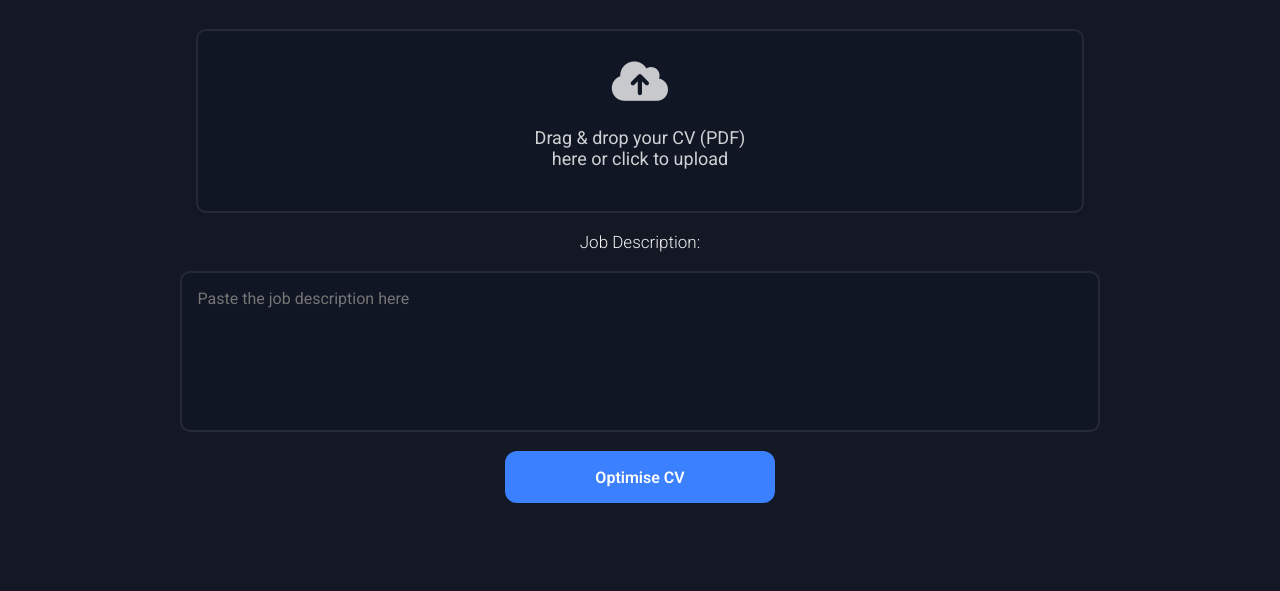
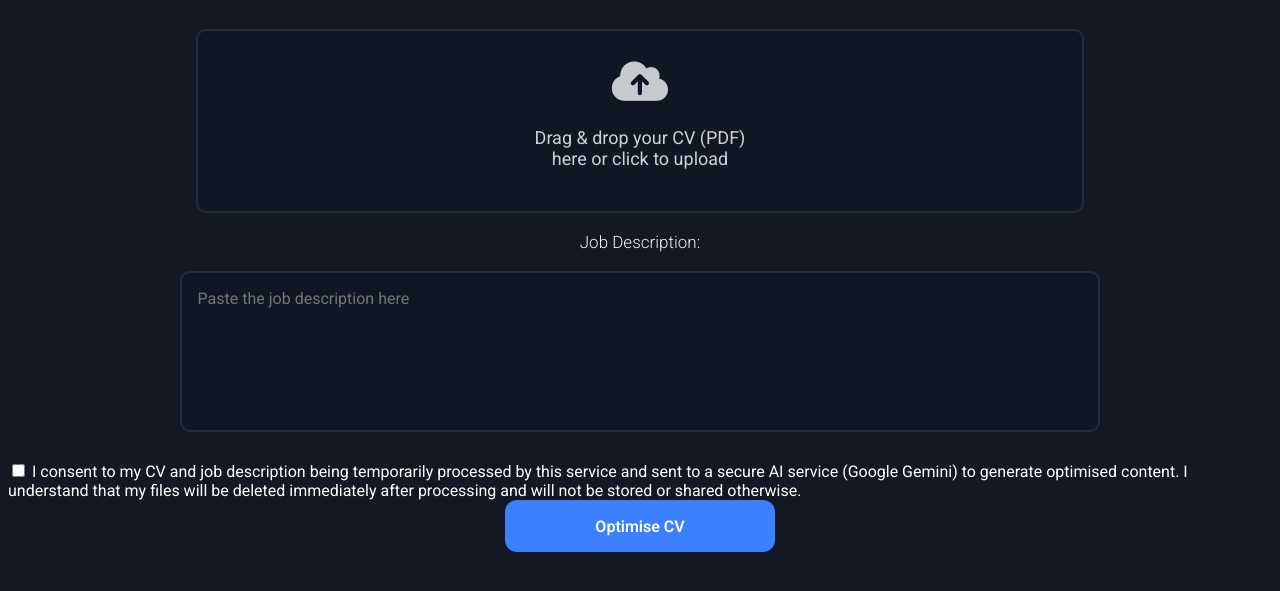
Before and after one commit to ananyachennadi/hire-boost, a Flask app: page / in a window 1280 px wide. Shown: the part 138-729 px from the top of the page. Run offline with Flask 3, Linux system fonts and the light colour scheme.

Commit message:
added checkbox to form to ensure users know how their data is being handled

```diff
--- a/static/js/main.js
+++ b/static/js/main.js
@@ -106,4 +106,9 @@ document.addEventListener('DOMContentLoaded', () => {
       }
   });
 
+    <footer>
+        <p><a href="privacy.html">Privacy Policy</a></p>
+    </footer>
+
+
 });
--- a/templates/index.html
+++ b/templates/index.html
@@ -48,6 +48,14 @@
             <label class="job-desc-label">Job Description:</label><br>
             <textarea name="job_desc" placeholder="Paste the job description here" class="job-desc"></textarea><br>
 
+            <div style="margin-top:10px;">
+                <input type="checkbox" id="consent" name="consent" required>
+                <label for="consent">
+                I consent to my CV and job description being temporarily processed by this service and sent to a secure AI service (Google Gemini) to generate optimised content.
+                I understand that my files will be deleted immediately after processing and will not be stored or shared otherwise.
+                </label>
+        </div>
+
             <div class="submit-area">
                 <input type="submit" value="Optimise CV" class="submit-button">
             </div>
```
Also changed, not shown: api/llm_client.py (+6 -5 lines).
